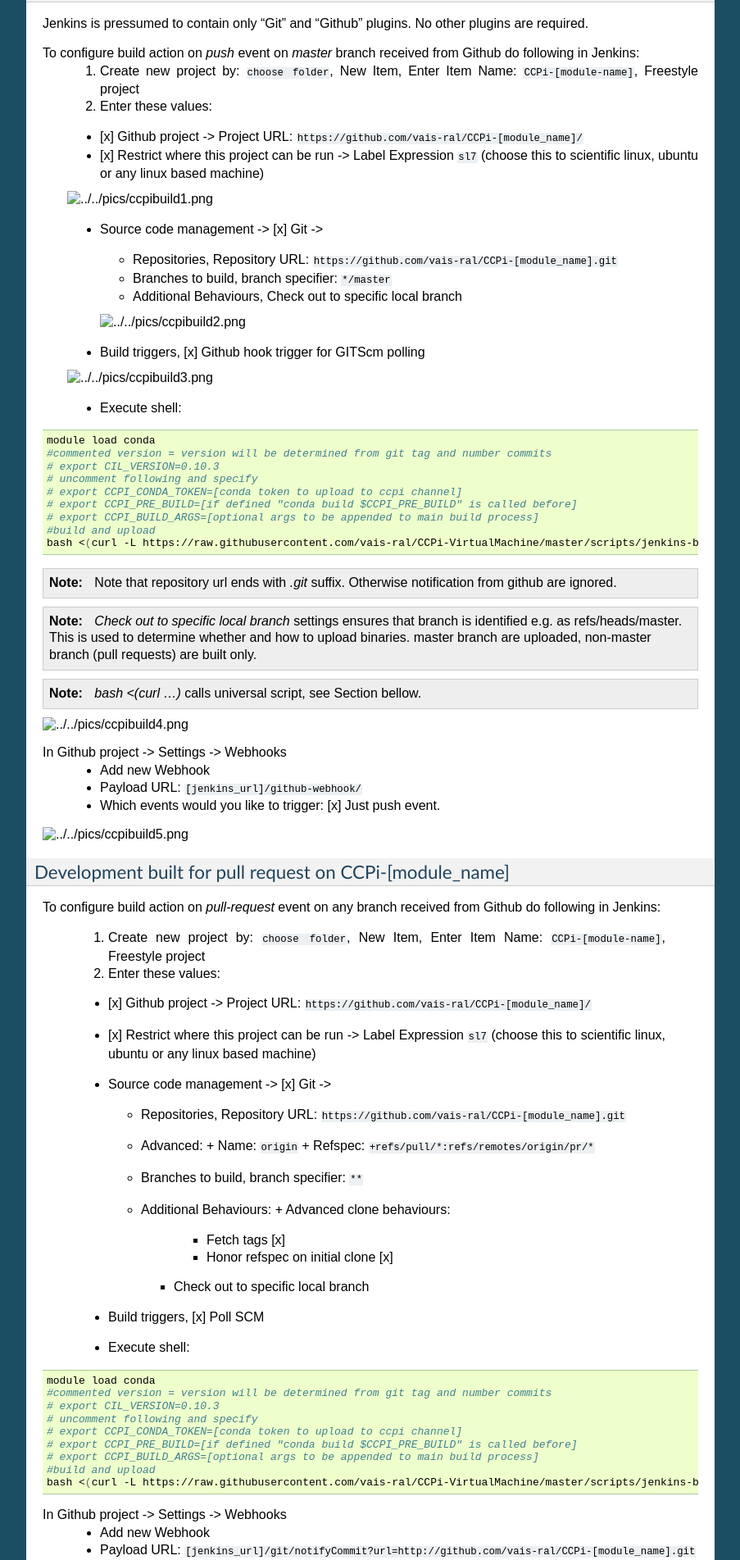
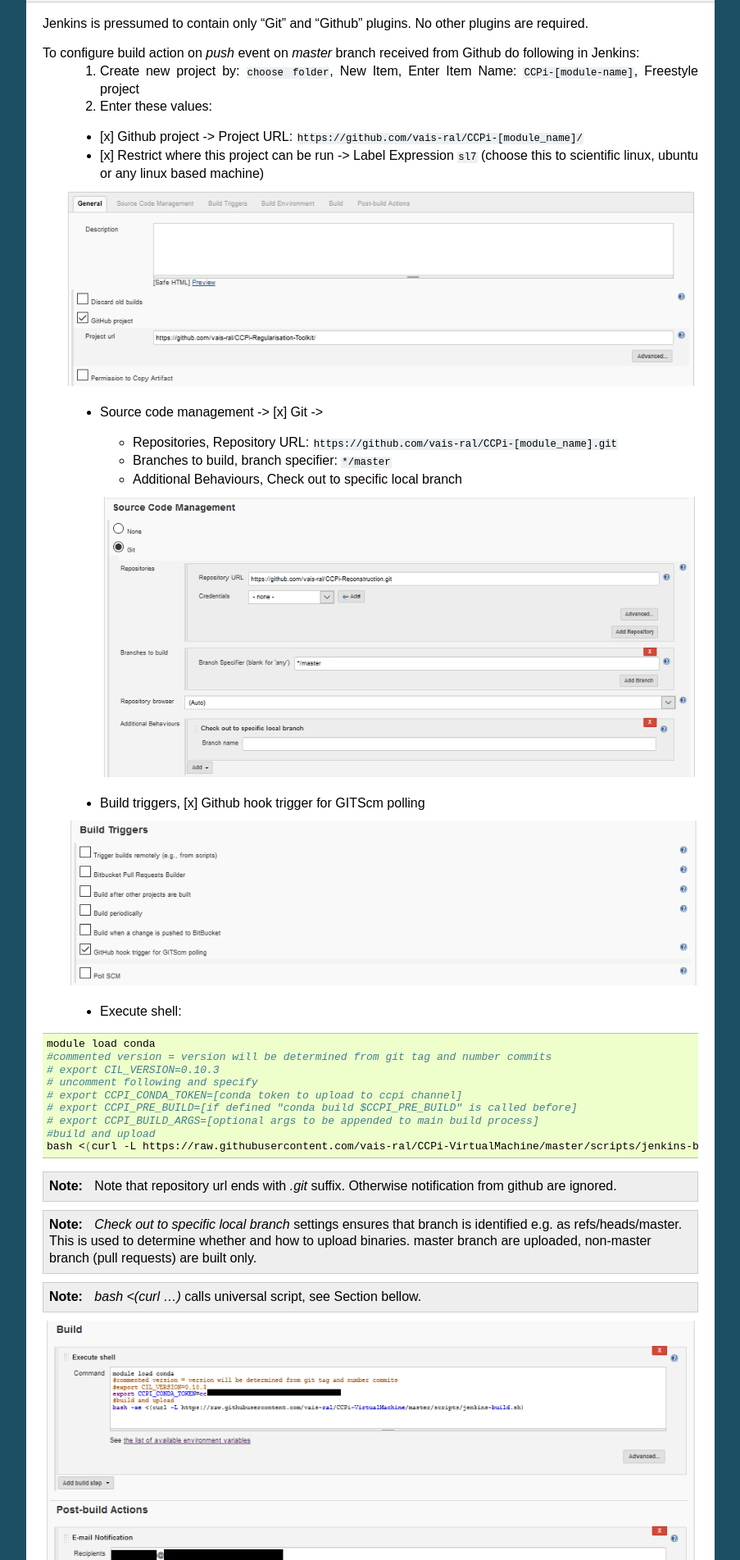
Before and after one commit to vais-ral/CIL-Docs, a Sphinx documentation site: the page built from docs/buildandtestautomation.rst, in a window 1280 px wide. Shown: the part 945-2848 px from the top of the page at 82% size, without its empty margins (198-1101 px from the left). Built offline with Sphinx 7.4.7, drawn with Linux system fonts in a browser that asks for light colours.

Commit message:
update fix path to images

```diff
--- a/docs/buildandtestautomation.rst
+++ b/docs/buildandtestautomation.rst
@@ -54,7 +54,7 @@
   * [x] Github project -> Project URL: ``https://github.com/vais-ral/CCPi-[module_name]/``
 
   * [x] Restrict where this project can be run -> Label Expression ``sl7``  (choose this to scientific linux, ubuntu or any linux based machine)
-  .. image:: ../../pics/ccpibuild1.png
+  .. image:: ../pics/ccpibuild1.png
 
   * Source code management -> [x] Git ->
 
@@ -64,10 +64,10 @@
 
     - Additional Behaviours, Check out to specific local branch
 
-    .. image:: ../../pics/ccpibuild2.png
+    .. image:: ../pics/ccpibuild2.png
 
   * Build triggers, [x] Github hook trigger for GITScm polling
-  .. image:: ../../pics/ccpibuild3.png
+  .. image:: ../pics/ccpibuild3.png
 
   * Execute shell:
 
@@ -89,14 +89,14 @@
     settings ensures that branch is identified e.g. as refs/heads/master. This is used to determine whether and how to upload binaries. master branch are uploaded, non-master branch (pull requests) are built only.
 .. note:: `bash <(curl ...)` calls universal script, see Section bellow.
 
-.. image:: ../../pics/ccpibuild4.png
+.. image:: ../pics/ccpibuild4.png
 
 In Github project -> Settings -> Webhooks
   * Add new Webhook
   * Payload URL: ``[jenkins_url]/github-webhook/``
   * Which events would you like to trigger: [x] Just push event.
 
-.. image:: ../../pics/ccpibuild5.png
+.. image:: ../pics/ccpibuild5.png
 
 Development built for pull request on CCPi-[module_name]
 ~~~~~~~~~~~~~~~~~~~~~~~~~~~~~~~~~~~~~~~~~~~~~~~~~~~~~~~~
```
